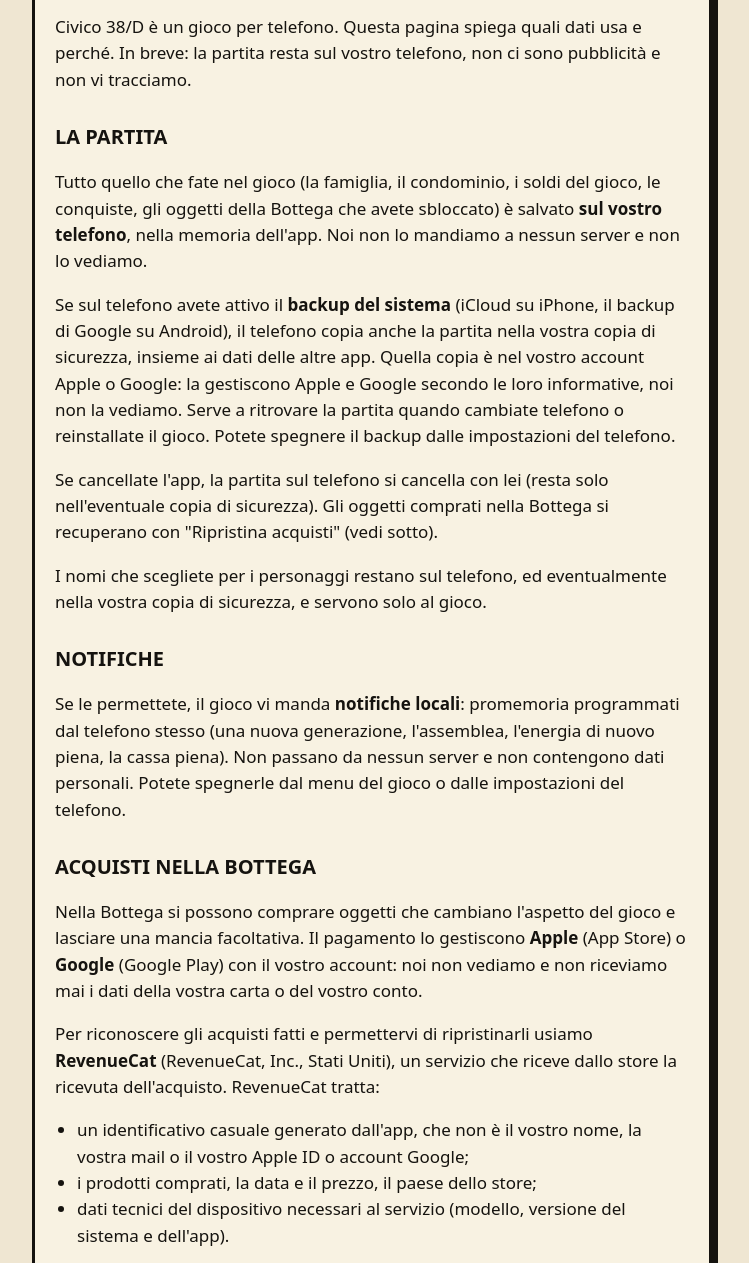
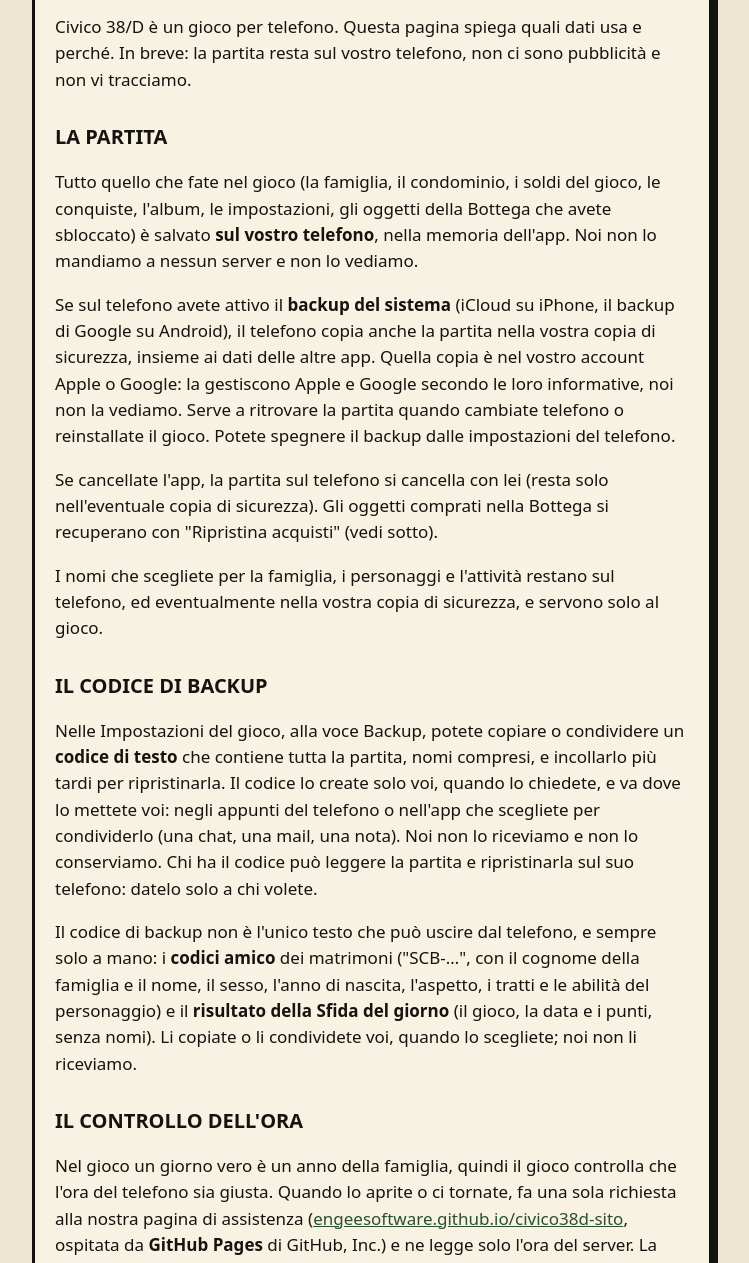
Before and after one commit to EngeeSoftware/civico38d-sito, a plain HTML site: page privacy.html in a window 1280 px wide. Shown: the part 150-1413 px from the top of the page, without its empty margins (268-1017 px from the left). Drawn offline with Linux system fonts and the light colour scheme.

Commit message:
Informativa sulla privacy aggiornata all'11/11/2026

```diff
--- a/privacy.html
+++ b/privacy.html
@@ -4,7 +4,7 @@
 <meta charset="utf-8">
 <meta name="viewport" content="width=device-width, initial-scale=1">
 <title>Informativa sulla privacy di Civico 38/D</title>
-<!-- Copy of docs/PRIVACY.md: change both together. No external fonts, scripts or trackers on purpose. -->
+<!-- Copy of docs/release/PRIVACY.md: change both together. No external fonts, scripts or trackers on purpose. -->
 <style>
   :root { --paper: #EFE6D2; --card: #F8F2E2; --ink: #15130F; --ink3: #5E5748; --ocra: #E9C15A; --bosco: #2C4F30; }
   * { box-sizing: border-box; }
@@ -22,27 +22,39 @@
 <main>
 <h1>Informativa sulla privacy di Civico 38/D</h1>
 
-<p class="date">Ultimo aggiornamento: 22 ottobre 2026</p>
+<p class="date">Ultimo aggiornamento: 11 novembre 2026</p>
 
 <p>Civico 38/D è un gioco per telefono. Questa pagina spiega quali dati usa e perché. In breve: la partita resta sul vostro telefono, non ci sono pubblicità e non vi tracciamo.</p>
 
 <h2>La partita</h2>
 
-<p>Tutto quello che fate nel gioco (la famiglia, il condominio, i soldi del gioco, le conquiste, gli oggetti della Bottega che avete sbloccato) è salvato <strong>sul vostro telefono</strong>, nella memoria dell'app. Noi non lo mandiamo a nessun server e non lo vediamo.</p>
+<p>Tutto quello che fate nel gioco (la famiglia, il condominio, i soldi del gioco, le conquiste, l'album, le impostazioni, gli oggetti della Bottega che avete sbloccato) è salvato <strong>sul vostro telefono</strong>, nella memoria dell'app. Noi non lo mandiamo a nessun server e non lo vediamo.</p>
 
 <p>Se sul telefono avete attivo il <strong>backup del sistema</strong> (iCloud su iPhone, il backup di Google su Android), il telefono copia anche la partita nella vostra copia di sicurezza, insieme ai dati delle altre app. Quella copia è nel vostro account Apple o Google: la gestiscono Apple e Google secondo le loro informative, noi non la vediamo. Serve a ritrovare la partita quando cambiate telefono o reinstallate il gioco. Potete spegnere il backup dalle impostazioni del telefono.</p>
 
 <p>Se cancellate l'app, la partita sul telefono si cancella con lei (resta solo nell'eventuale copia di sicurezza). Gli oggetti comprati nella Bottega si recuperano con "Ripristina acquisti" (vedi sotto).</p>
 
-<p>I nomi che scegliete per i personaggi restano sul telefono, ed eventualmente nella vostra copia di sicurezza, e servono solo al gioco.</p>
+<p>I nomi che scegliete per la famiglia, i personaggi e l'attività restano sul telefono, ed eventualmente nella vostra copia di sicurezza, e servono solo al gioco.</p>
+
+<h2>Il codice di backup</h2>
+
+<p>Nelle Impostazioni del gioco, alla voce Backup, potete copiare o condividere un <strong>codice di testo</strong> che contiene tutta la partita, nomi compresi, e incollarlo più tardi per ripristinarla. Il codice lo create solo voi, quando lo chiedete, e va dove lo mettete voi: negli appunti del telefono o nell'app che scegliete per condividerlo (una chat, una mail, una nota). Noi non lo riceviamo e non lo conserviamo. Chi ha il codice può leggere la partita e ripristinarla sul suo telefono: datelo solo a chi volete.</p>
+
+<p>Il codice di backup non è l'unico testo che può uscire dal telefono, e sempre solo a mano: i <strong>codici amico</strong> dei matrimoni ("SCB-…", con il cognome della famiglia e il nome, il sesso, l'anno di nascita, l'aspetto, i tratti e le abilità del personaggio) e il <strong>risultato della Sfida del giorno</strong> (il gioco, la data e i punti, senza nomi). Li copiate o li condividete voi, quando lo scegliete; noi non li riceviamo.</p>
+
+<h2>Il controllo dell'ora</h2>
+
+<p>Nel gioco un giorno vero è un anno della famiglia, quindi il gioco controlla che l'ora del telefono sia giusta. Quando lo aprite o ci tornate, fa una sola richiesta alla nostra pagina di assistenza (<a href="https://engeesoftware.github.io/civico38d-sito/">engeesoftware.github.io/civico38d-sito</a>, ospitata da <strong>GitHub Pages</strong> di GitHub, Inc.) e ne legge solo l'ora del server. La richiesta non contiene nessun dato del gioco né del telefono. Come per qualsiasi pagina web, GitHub riceve l'indirizzo IP e i dati tecnici della connessione, che tratta secondo la sua informativa; noi non li riceviamo. Senza rete il gioco funziona lo stesso.</p>
 
 <h2>Notifiche</h2>
 
-<p>Se le permettete, il gioco vi manda <strong>notifiche locali</strong>: promemoria programmati dal telefono stesso (una nuova generazione, l'assemblea, l'energia di nuovo piena, la cassa piena). Non passano da nessun server e non contengono dati personali. Potete spegnerle dal menu del gioco o dalle impostazioni del telefono.</p>
+<p>Se le permettete, il gioco vi manda <strong>notifiche locali</strong>: promemoria programmati dal telefono stesso quando l'energia della famiglia è di nuovo piena, quando la cassa dell'attività è piena e per l'assemblea di condominio del giorno. Mai tra le 22 e le 8. Il permesso viene chiesto durante il gioco, non all'apertura. Le notifiche non passano da nessun server e contengono solo i nomi della partita (la famiglia e i personaggi). Potete spegnerle dalle Impostazioni del gioco (Promemoria) o dalle impostazioni del telefono.</p>
 
 <h2>Acquisti nella Bottega</h2>
 
-<p>Nella Bottega si possono comprare oggetti che cambiano l'aspetto del gioco e lasciare una mancia facoltativa. Il pagamento lo gestiscono <strong>Apple</strong> (App Store) o <strong>Google</strong> (Google Play) con il vostro account: noi non vediamo e non riceviamo mai i dati della vostra carta o del vostro conto.</p>
+<p>Nella Bottega si possono comprare oggetti che cambiano l'aspetto del gioco, <strong>soldi del gioco</strong> (pacchetti di soldi e, nei primi 7 giorni di una partita, un'offerta di benvenuto con soldi e un'insegna) e lasciare una mancia facoltativa. Il pagamento lo gestiscono <strong>Apple</strong> (App Store) o <strong>Google</strong> (Google Play) con il vostro account: noi non vediamo e non riceviamo mai i dati della vostra carta o del vostro conto.</p>
+
+<p>I soldi del gioco restano nella partita sul vostro telefono: "Nuova partita" e "Cancella i dati" li azzerano, e dopo una reinstallazione non tornano (la partita torna con il backup del telefono o con il codice di backup). Gli oggetti e le insegne invece tornano con "Ripristina acquisti".</p>
 
 <p>Per riconoscere gli acquisti fatti e permettervi di ripristinarli usiamo <strong>RevenueCat</strong> (RevenueCat, Inc., Stati Uniti), un servizio che riceve dallo store la ricevuta dell'acquisto. RevenueCat tratta:</p>
 
@@ -62,6 +74,7 @@
   <li>Niente pubblicità.</li>
   <li>Niente tracciamento: nessun identificativo pubblicitario, nessuna analisi del comportamento, nessuna condivisione con terzi per marketing.</li>
   <li>Niente account da creare, niente mail, niente posizione, niente contatti, niente fotocamera o microfono.</li>
+  <li>Niente server di gioco: le uniche richieste in rete sono gli acquisti (tramite lo store e RevenueCat) e il controllo dell'ora.</li>
 </ul>
 
 <h2>Bambini</h2>
@@ -70,7 +83,7 @@
 
 <h2>I vostri diritti</h2>
 
-<p>Secondo il GDPR potete chiedere di accedere ai dati che vi riguardano, correggerli o cancellarli, e potete fare reclamo al Garante per la protezione dei dati personali (<a href="https://www.garanteprivacy.it">www.garanteprivacy.it</a>). I dati della partita sono sul vostro telefono: per cancellarli basta disinstallare l'app, e per la copia nel backup del sistema basta cancellarla dalle impostazioni di iCloud o di Google. Per i dati degli acquisti presso RevenueCat scriveteci all'indirizzo qui sotto.</p>
+<p>Secondo il GDPR potete chiedere di accedere ai dati che vi riguardano, correggerli o cancellarli, e potete fare reclamo al Garante per la protezione dei dati personali (<a href="https://www.garanteprivacy.it">www.garanteprivacy.it</a>). I dati della partita sono sul vostro telefono: per cancellarli usate <strong>"Cancella i dati"</strong> nelle Impostazioni del gioco (partita, album, impostazioni e look indossati) oppure disinstallate l'app; per la copia nel backup del sistema basta cancellarla dalle impostazioni di iCloud o di Google, e un codice di backup che avete copiato o condiviso si cancella da dove l'avete messo. Per i dati degli acquisti presso RevenueCat scriveteci all'indirizzo qui sotto.</p>
 
 <h2>Modifiche</h2>
 
```
